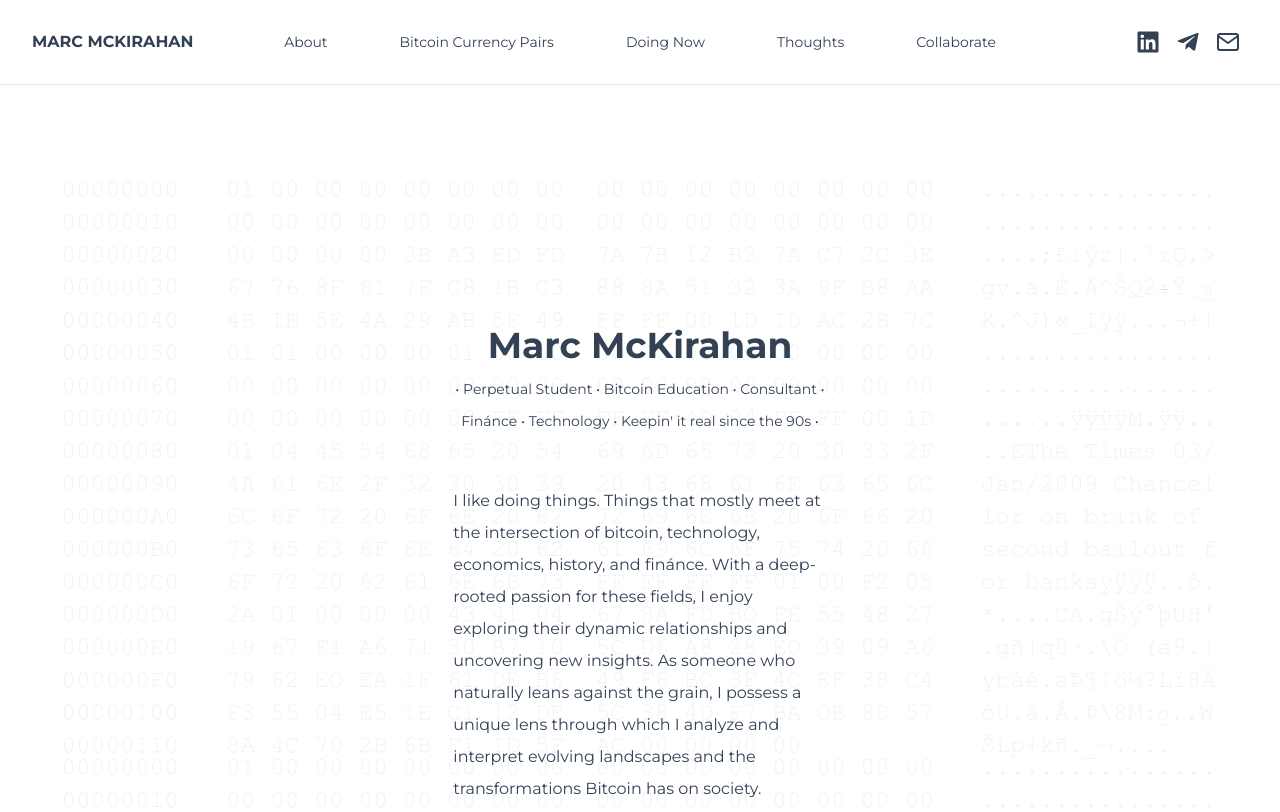
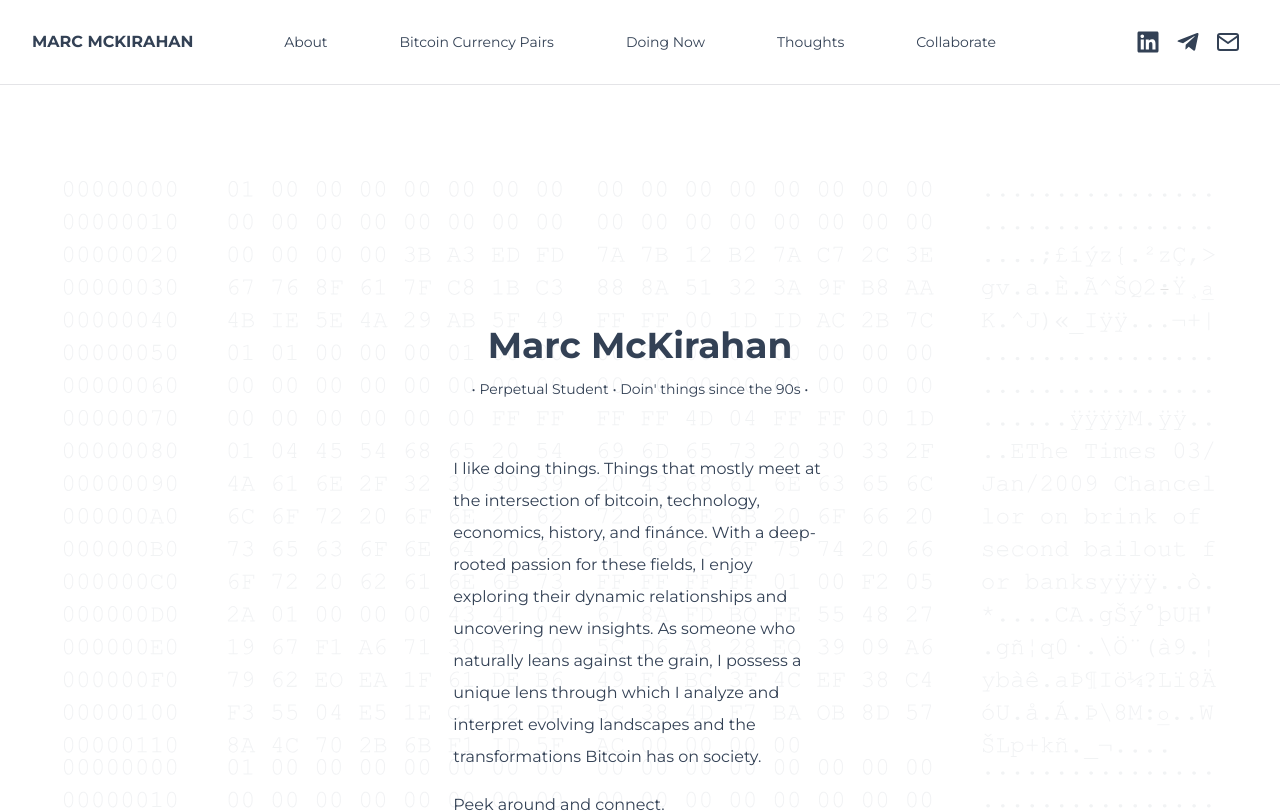
Before and after one commit to medranomiler/marc-website, a Next.js app: page / in a window 1280 px wide. Shown: the top 812 px of the page. Built offline with nearby package versions, Linux system fonts and the light colour scheme.

Commit message:
website update

```diff
--- a/src/components/AboutMe.js
+++ b/src/components/AboutMe.js
@@ -93,7 +93,7 @@ const AboutMe = () => {
         </div>
         <div className="mx-auto w-full md:w-1/2 xl:w-1/3 mb-24">
             <h1 className="text-2xl md:text-3xl font-bold mb-12 text-center text-slate-700">
-            Where Do We Go
+            What's Next
             </h1>
             <p className="leading-8 text-slate-700">
             Saddle up.
--- a/src/pages/index.js
+++ b/src/pages/index.js
@@ -15,7 +15,8 @@ export default function Home() {
     </h1>
 
     <p class="leading-8 mt-1 text-sm text-center text-slate-700">
-    &#8226; Perpetual Student &#8226; Bitcoin Education &#8226; Consultant &#8226; Finánce &#8226; Technology &#8226; Keepin' it real since the 90s &#8226;
+    &#8226; Perpetual Student &#8226; Doin' things since the 90s &#8226;
+
    </p>
 
     <p class="leading-8 mt-12 text-left text-slate-700">
```
